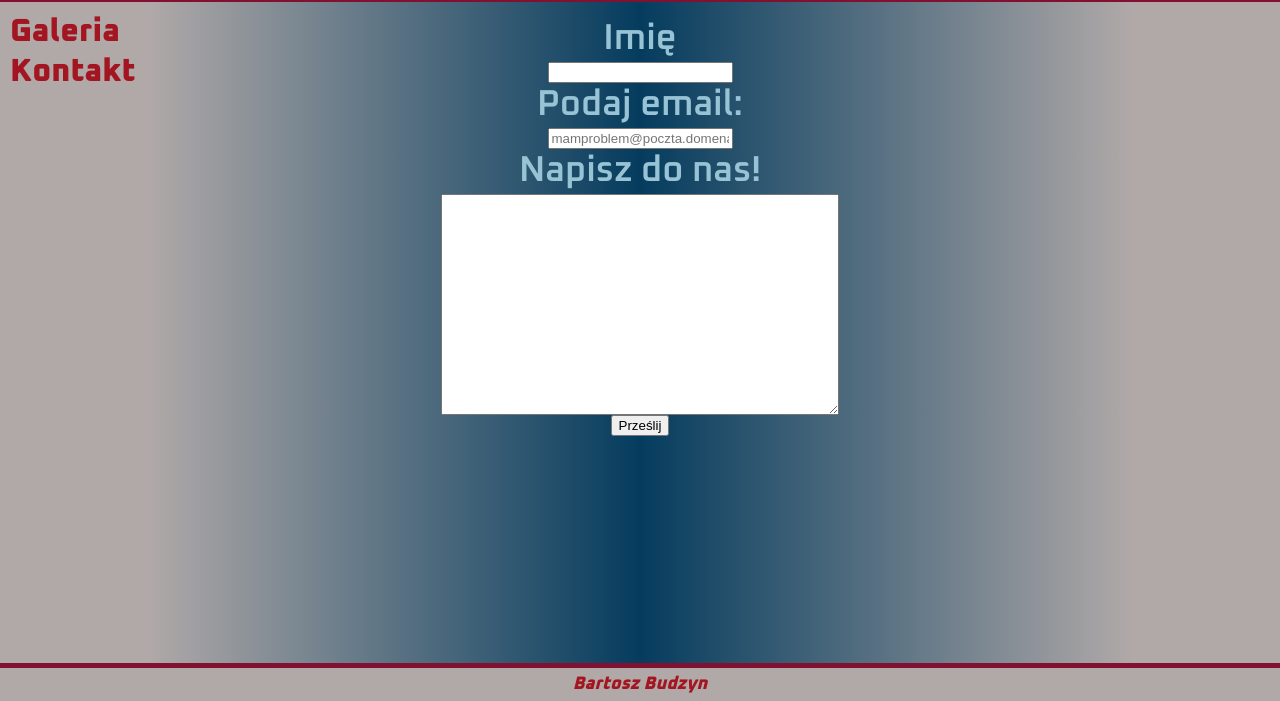
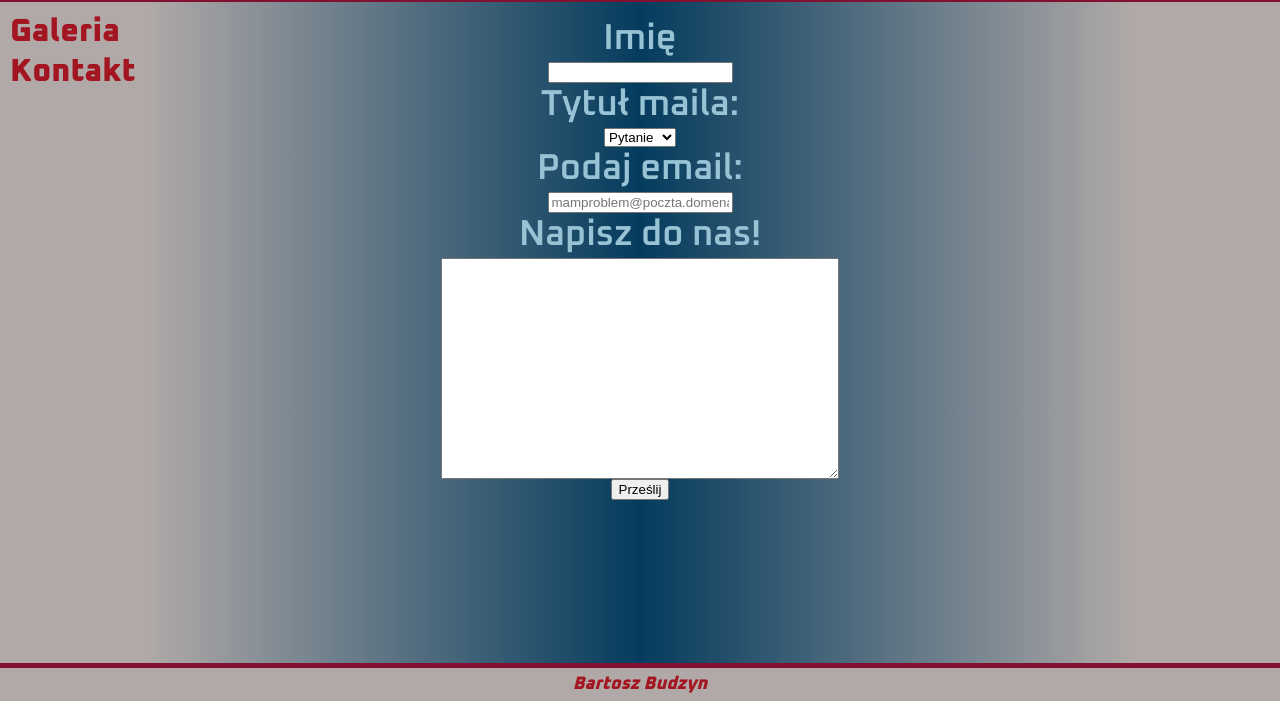
Before and after one commit to BartoszBudzyn/Cars, a plain HTML site: page kontakt.html in a window 1280 px wide. Shown: the part 99-800 px from the top of the page. Drawn offline with Linux system fonts and the light colour scheme.

Commit message:
kontakt.html update

```diff
--- a/kontakt.html
+++ b/kontakt.html
@@ -39,6 +39,12 @@
                     <form id="formularz">
                         <label for="imie">Imię</label><br>
                         <input type="text" id="imie" name="imie" reqired><br>
+                        <label for="tytul">Tytuł maila:</label><br>
+                        <select id="tytul" name="tytul">
+                            <option value="pytanie">Pytanie</option>
+                            <option value="problem">Problem</option>
+                            <option value="inne">Inne</option>
+                        </select><br>
                         <label for="email">Podaj email:</label><br>
                         <input type="text" id="email" name="email" placeholder="mamproblem@poczta.domena" requred><br>
                         <label for="problem" required>Napisz do nas!</label><br>
```
